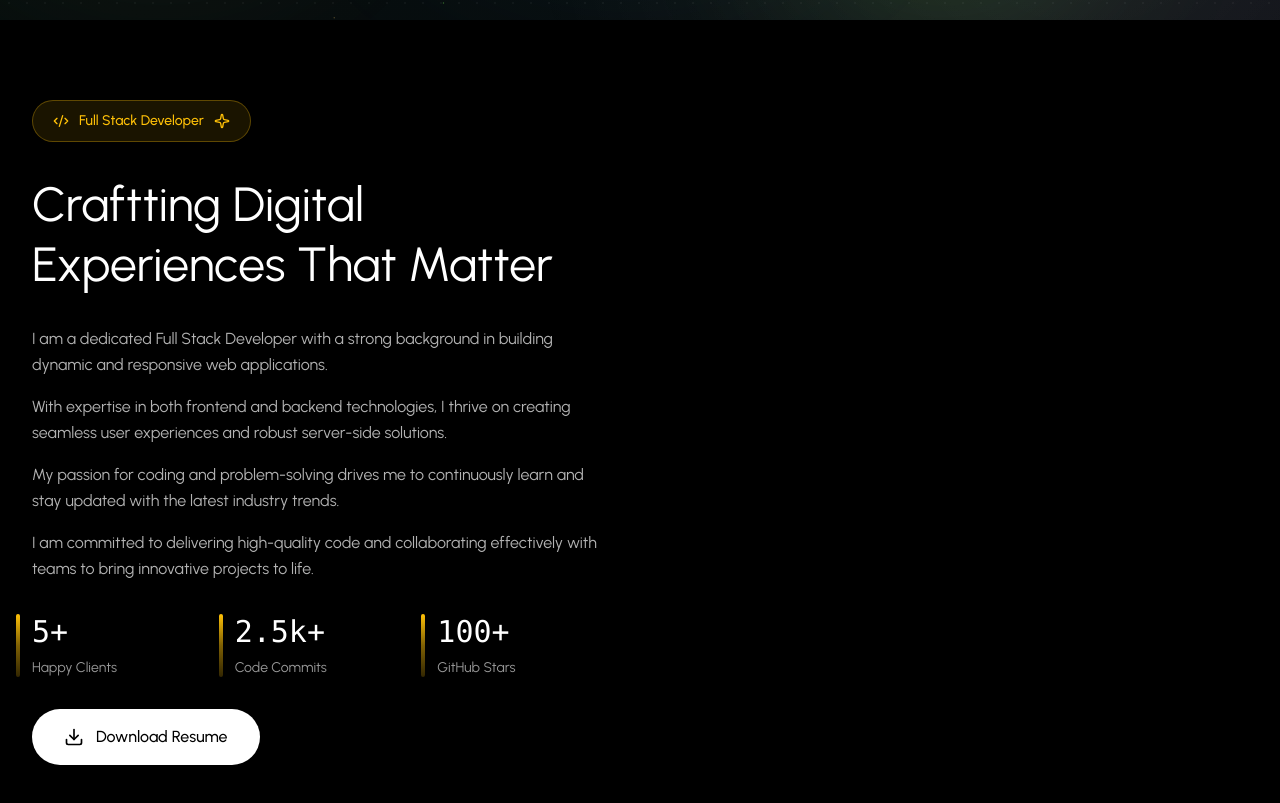
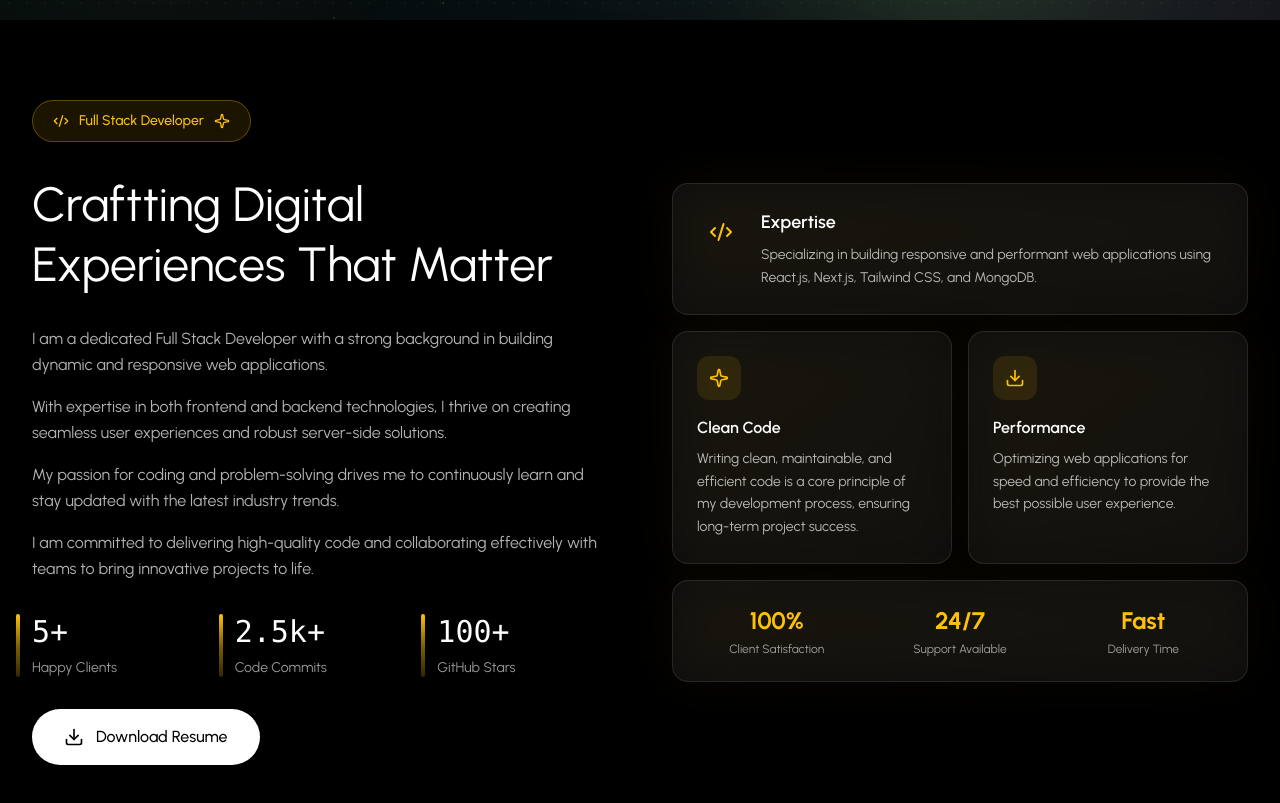
Before and after one commit to malinda-sampath/portfolio, a React (Vite) app: page / in a window 1280 px wide. Shown: the part 780-1583 px from the top of the page. Built offline with nearby package versions, Linux system fonts and the light colour scheme.

Commit message:
Right Column - Info Grid

```diff
--- a/src/components/sections/About.tsx
+++ b/src/components/sections/About.tsx
@@ -79,6 +79,95 @@
               </FadeIn>
             </div>
           </div>
+
+          {/* Right Column - Info Grid */}
+          <FadeIn delay={200}>
+            <div className="grid grid-cols-2 gap-4">
+              <div className="col-span-2 relative group">
+                <div className="absolute inset-0 bg-linear-to-br from-primary/10 to-primary/5 rounded-2xl blur-xl opacity-50 group-hover:opacity-75 transition-opacity duration-300"></div>
+                <div className="relative bg-white/5 border border-white/10 rounded-2xl p-6 hover:border-primary/30 transition-all duration-300 h-full">
+                  <div className="flex items-start gap-4">
+                    <div className="p-3 bg-amber-10 rounded-xl">
+                      <Code2 className="w-6 h-6 text-primary" />
+                    </div>
+                    <div className="flex-1">
+                      <h3 className="text-lg font-semibold text-white mb-2">
+                        Expertise
+                      </h3>
+                      <p className="text-sm text-white/70 leading-relaxed">
+                        Specializing in building responsive and performant web
+                        applications using React.js, Next.js, Tailwind CSS, and
+                        MongoDB.
+                      </p>
+                    </div>
+                  </div>
+                </div>
+              </div>
+
+              <div className="relative group">
+                <div className="absolute inset-0 bg-linear-to-br from-primary/10 to-primary/5 rounded-2xl blur-xl opacity-50 group-hover:opacity-75 transition-opacity duration-300"></div>
+                <div className="relative bg-white/5 border border-white/10 rounded-2xl p-6 hover:border-primary/30 transition-all duration-300 h-full">
+                  <div className="p-3 bg-primary/10 rounded-xl w-fit mb-4">
+                    <Sparkle className="w-5 h-5 text-primary" />
+                  </div>
+                  <h3 className="text-base font-semibold text-white mb-2">
+                    Clean Code
+                  </h3>
+                  <p className="text-sm text-white/70 leading-relaxed">
+                    Writing clean, maintainable, and efficient code is a core
+                    principle of my development process, ensuring long-term
+                    project success.
+                  </p>
+                </div>
+              </div>
+
+              <div className="relative group">
+                <div className="absolute inset-0 bg-linear-to-br from-primary/10 to-primary/5 rounded-2xl blur-xl opacity-50 group-hover:opacity-75 transition-opacity duration-300"></div>
+                <div className="relative bg-white/5 border border-white/10 rounded-2xl p-6 hover:border-primary/30 transition-all duration-300 h-full">
+                  <div className="p-3 bg-primary/10 rounded-xl w-fit mb-4">
+                    <Download className="w-5 h-5 text-primary" />
+                  </div>
+                  <h3 className="text-base font-semibold text-white mb-2">
+                    Performance
+                  </h3>
+                  <p className="text-sm text-white/70 leading-relaxed">
+                    Optimizing web applications for speed and efficiency to
+                    provide the best possible user experience.
+                  </p>
+                </div>
+              </div>
+
+              <div className="col-span-2 relative group">
+                <div className="absolute inset-0 bg-linear-to-br from-primary/10 to-primary/5 rounded-2xl blur-xl opacity-50 group-hover:opacity-75 transition-opacity duration-300"></div>
+                <div className="relative bg-white/5 border border-white/10 rounded-2xl p-6 hover:border-primary/30 transition-all duration-300 h-full">
+                  <div className="grid grid-cols-3 gap-6 text-center">
+                    <div>
+                      <div className="text-2xl font-bold text-primary mb-1">
+                        100%
+                      </div>
+                      <div className="text-xs text-white/60">
+                        Client Satisfaction
+                      </div>
+                    </div>
+                    <div>
+                      <div className="text-2xl font-bold text-primary mb-1">
+                        24/7
+                      </div>
+                      <div className="text-xs text-white/60">
+                        Support Available
+                      </div>
+                    </div>
+                    <div>
+                      <div className="text-2xl font-bold text-primary mb-1">
+                        Fast
+                      </div>
+                      <div className="text-xs text-white/60">Delivery Time</div>
+                    </div>
+                  </div>
+                </div>
+              </div>
+            </div>
+          </FadeIn>
         </div>
       </div>
     </section>
```
